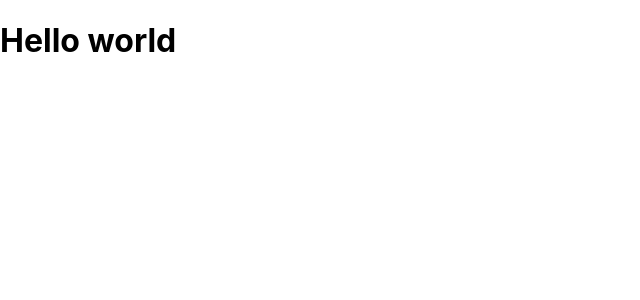
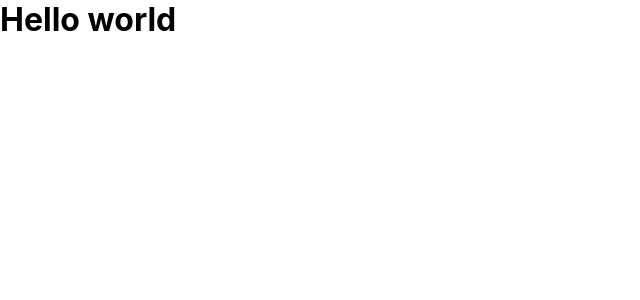
Before and after one commit to chriskokc/my-todo, a React (Create React App) app: page / in a window 1280 px wide. Shown: the top 300 px of the page, without its empty margins (0-640 px from the left). Built offline with nearby package versions, Linux system fonts and the light colour scheme; the HTML template or start-up script is replaced by a standard one.

Commit message:
reset styling.

```diff
--- a/src/App.jsx
+++ b/src/App.jsx
@@ -1,7 +1,7 @@
 import "./App.scss";
 
-function App() {
+const App = () => {
   return <h1>Hello world</h1>;
-}
+};
 
 export default App;
--- a/src/App.scss
+++ b/src/App.scss
@@ -0,0 +1,2 @@
+@use "./assets/scss/base";
+@use "./assets/scss/variables" as *;
--- /dev/null
+++ b/src/assets/scss/_base.scss
@@ -0,0 +1,12 @@
+@use "./variables" as *;
+
+* {
+    box-sizing: border-box;
+    padding: 0;
+    margin: 0;
+}
+
+a:link,
+a:visited {
+    text-decoration: none;
+}
```
Also changed, not shown: src/assets/scss/_variables.scss (added).
